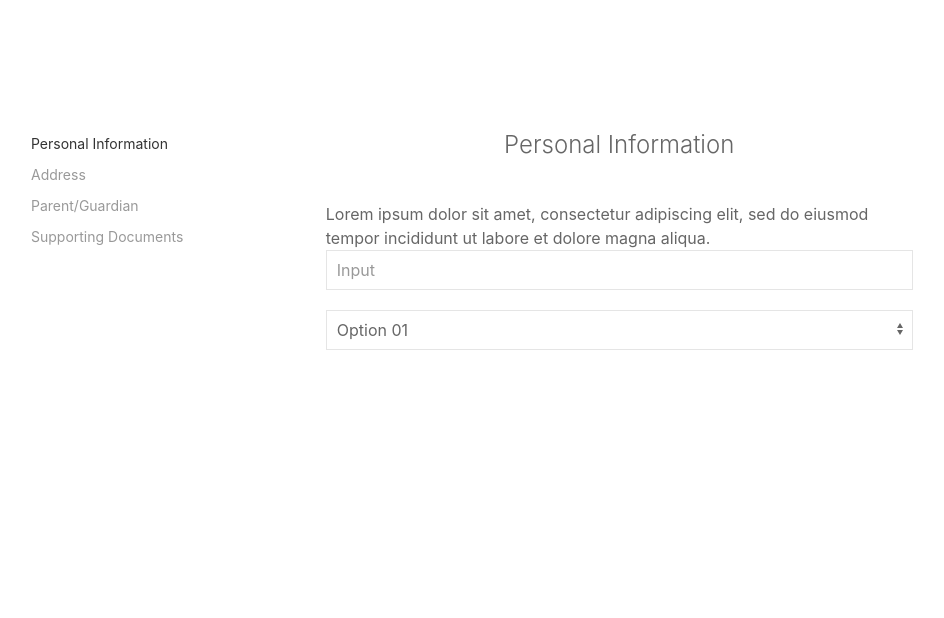
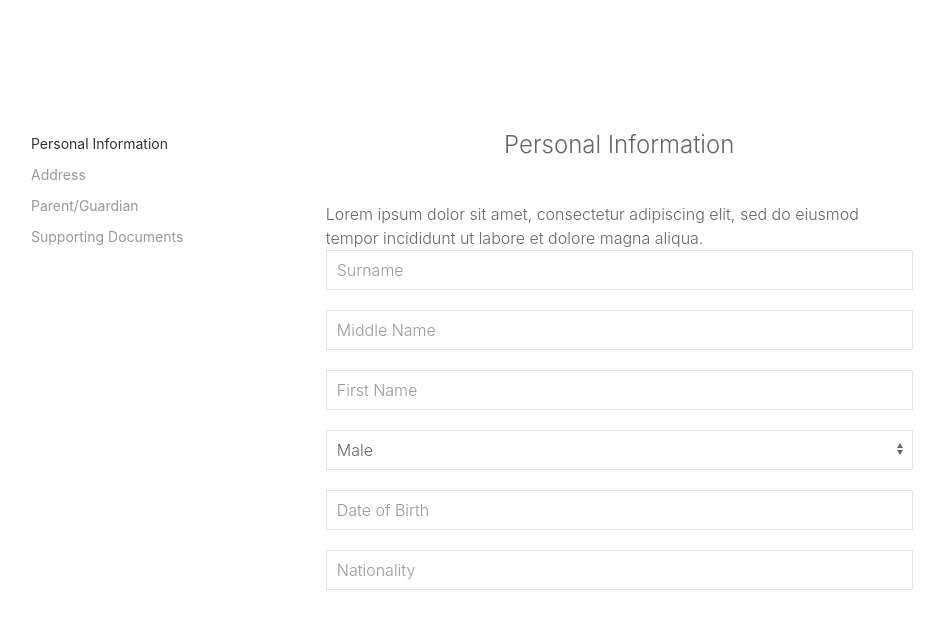
Before and after one commit to bolivthom/Little-Creek-Academy, a React (Create React App) app: page /registration in a window 1280 px wide. Shown: the top 618 px of the page, without its empty margins (137-1081 px from the left). Built offline with nearby package versions, Linux system fonts and the light colour scheme.

Commit message:
registration page updated

```diff
--- a/src/components/pages/HomePage.js
+++ b/src/components/pages/HomePage.js
@@ -54,6 +54,16 @@ function HomePage() {
                     <button style={sliderContent} class="uk-button uk-button-primary">Primary</button>
                 </div>
             </div>
+            <div uk-slideshow>
+    <ul class="uk-slideshow-items">
+        <li>
+            a
+        </li>
+        <li>
+            b
+        </li>
+    </ul>
+</div>
 
 
             <div style={sectionC}>
@@ -86,4 +96,5 @@ const sectionC = {
     height: "200px",
     marginTop: "200px"
 }
+
 export default HomePage;
--- a/src/components/pages/RegistrationPage.js
+++ b/src/components/pages/RegistrationPage.js
@@ -20,19 +20,30 @@ function RegistrationPage() {
         <ul id="component-nav" className="uk-switcher">
             <li>
                 <legend class="uk-legend uk-text-center uk-margin-medium uk-text-light">Personal Information</legend>
-                Lorem ipsum dolor sit amet, consectetur adipiscing elit, sed do eiusmod tempor incididunt ut labore et dolore magna aliqua.
+                <div className="uk-text-light">Lorem ipsum dolor sit amet, consectetur adipiscing elit, sed do eiusmod tempor incididunt ut labore et dolore magna aliqua.</div>
 
                 <form>
                     <fieldset class="uk-fieldset">
                         <div class="uk-margin">
-                            <input class="uk-input" type="text" placeholder="Input"></input>
+                            <input class="uk-input uk-text-light" type="text" placeholder="Surname"></input>
                         </div>
-
                         <div class="uk-margin">
-                            <select class="uk-select">
-                                <option>Option 01</option>
-                                <option>Option 02</option>
+                            <input class="uk-input uk-text-light" type="text" placeholder="Middle Name"></input>
+                        </div>
+                        <div class="uk-margin">
+                            <input class="uk-input uk-text-light" type="text" placeholder="First Name"></input>
+                        </div>
+                        <div class="uk-margin">
+                            <select class="uk-select uk-text-light">
+                                <option>Male</option>
+                                <option>Female</option>
                             </select>
+                        </div>
+                        <div class="uk-margin">
+                            <input className="uk-input uk-text-light" type="text" placeholder="Date of Birth"></input>
+                        </div>
+                        <div class="uk-margin">
+                            <input class="uk-input uk-text-light" type="text" placeholder="Nationality"></input>
                         </div>
                     </fieldset>
                 </form>
@@ -40,58 +51,109 @@ function RegistrationPage() {
             </li>
             <li>
                 <legend class="uk-legend uk-text-center uk-margin-medium uk-text-light">Address</legend>
-                Ut enim ad minim veniam, quis nostrud exercitation ullamco laboris nisi ut aliquip ex ea commodo consequat.
+                <div className="uk-text-light">Lorem ipsum dolor sit amet, consectetur adipiscing elit, sed do eiusmod tempor incididunt ut labore et dolore magna aliqua.</div>
                 <form>
                     <fieldset class="uk-fieldset">
+                    <div class="uk-margin">
+                            <input class="uk-input uk-text-light" type="text" placeholder="Street 1"></input>
+                        </div>
                         <div class="uk-margin">
-                            <input class="uk-input" type="text" placeholder="Input"></input>
+                            <input class="uk-input uk-text-light" type="text" placeholder="Street 2"></input>
                         </div>
-
                         <div class="uk-margin">
-                            <select class="uk-select">
-                                <option>Option 01</option>
-                                <option>Option 02</option>
-                            </select>
+                            <input class="uk-input uk-text-light" type="text" placeholder="Apt/Suite/Other"></input>
+                        </div>
+                        <div class="uk-margin">
+                            <input class="uk-input uk-text-light" type="text" placeholder="City"></input>
+                        </div>
+                        <div class="uk-margin">
+                            <input class="uk-input uk-text-light" type="text" placeholder="Country"></input>
                         </div>
                     </fieldset>
                 </form>
             </li>
             <li>
                 <legend class="uk-legend uk-text-center uk-margin-medium uk-text-light">Parent/Guardian</legend>
-                Duis aute irure dolor in reprehenderit in voluptate velit esse cillum dolore eu fugiat nulla pariatur, sed do eiusmod.
+                <div className="uk-text-light">Lorem ipsum dolor sit amet, consectetur adipiscing elit, sed do eiusmod tempor incididunt ut labore et dolore magna aliqua.</div>
                 <form>
                     <fieldset class="uk-fieldset">
+                        <div>Primary</div>
                         <div class="uk-margin">
-                            <input class="uk-input" type="text" placeholder="Input"></input>
+                            <input class="uk-input uk-text-light" type="text" placeholder="First Name"></input>
                         </div>
-
                         <div class="uk-margin">
-                            <select class="uk-select">
-                                <option>Option 01</option>
-                                <option>Option 02</option>
-                            </select>
+                            <input class="uk-input uk-text-light" type="text" placeholder="Surname"></input>
+                        </div>
+                        <div class="uk-margin">
+                            <input class="uk-input uk-text-light" type="text" placeholder="Email"></input>
+                        </div>
+                        <div class="uk-margin">
+                            <input class="uk-input uk-text-light" type="text" placeholder="Phone Number"></input>
+                        </div>
+                        <div class="uk-margin">
+                            <input class="uk-input uk-text-light" type="text" placeholder="Street 1"></input>
+                        </div>
+                        <div class="uk-margin">
+                            <input class="uk-input uk-text-light" type="text" placeholder="Street 2"></input>
+                        </div>
+                        <div class="uk-margin">
+                            <input class="uk-input uk-text-light" type="text" placeholder="Apt/Suite/Other"></input>
+                        </div>
+                        <div class="uk-margin">
+                            <input class="uk-input uk-text-light" type="text" placeholder="City"></input>
+                        </div>
+                        <div class="uk-margin">
+                            <input class="uk-input uk-text-light" type="text" placeholder="Country"></input>
+                        </div>
+                        <div>Secondary</div>
+                        <div class="uk-margin">
+                            <input class="uk-input uk-text-light" type="text" placeholder="First Name"></input>
+                        </div>
+                        <div class="uk-margin">
+                            <input class="uk-input uk-text-light" type="text" placeholder="Surname"></input>
+                        </div>
+                        <div class="uk-margin">
+                            <input class="uk-input uk-text-light" type="text" placeholder="Email"></input>
+                        </div>
+                        <div class="uk-margin">
+                            <input class="uk-input uk-text-light" type="text" placeholder="Phone Number"></input>
+                        </div>
+                        <div class="uk-margin">
+                            <input class="uk-input uk-text-light" type="text" placeholder="Street 1"></input>
+                        </div>
+                        <div class="uk-margin">
+                            <input class="uk-input uk-text-light" type="text" placeholder="Street 2"></input>
+                        </div>
+                        <div class="uk-margin">
+                            <input class="uk-input uk-text-light" type="text" placeholder="Apt/Suite/Other"></input>
+                        </div>
+                        <div class="uk-margin">
+                            <input class="uk-input uk-text-light" type="text" placeholder="City"></input>
+                        </div>
+                        <div class="uk-margin">
+                            <input class="uk-input uk-text-light" type="text" placeholder="Country"></input>
                         </div>
                     </fieldset>
                 </form>
             </li>
             <li>
                 <legend class="uk-legend uk-text-center uk-margin-medium uk-text-light">Supporting Documents</legend>
-                Duis aute irure dolor in reprehenderit in voluptate velit esse cillum dolore eu fugiat nulla pariatur, sed do eiusmod.
+                <div className="uk-text-light uk-text-light">Lorem ipsum dolor sit amet, consectetur adipiscing elit, sed do eiusmod tempor incididunt ut labore et dolore magna aliqua.</div>
                 <form>
                     <fieldset class="uk-fieldset">
-                        <div class="uk-margin">
-                            <input class="uk-input" type="text" placeholder="Input"></input>
-                        </div>
-
-                        <div class="uk-margin">
-                            <select class="uk-select">
-                                <option>Option 01</option>
-                                <option>Option 02</option>
-                            </select>
-                        </div>
+                    <div class="uk-margin" uk-margin>
+        <div uk-form-custom="target: true" class="uk-margin-right">
+            <input type="file"></input>
+            <input class="uk-input uk-form-width-medium uk-text-light" type="text" placeholder="Select file" disabled></input>
+        </div>
+        <div uk-form-custom="target: true">
+            <input type="file"></input>
+            <input class="uk-input uk-form-width-medium uk-text-light" type="text" placeholder="Select file" disabled></input>
+        </div>
+    </div>
                     </fieldset>
                 </form>
-                <button class="uk-button uk-button-primary">Submit</button>
+                <button class="uk-button uk-button-primary">Finish</button>
             </li>
         </ul>
 
```
